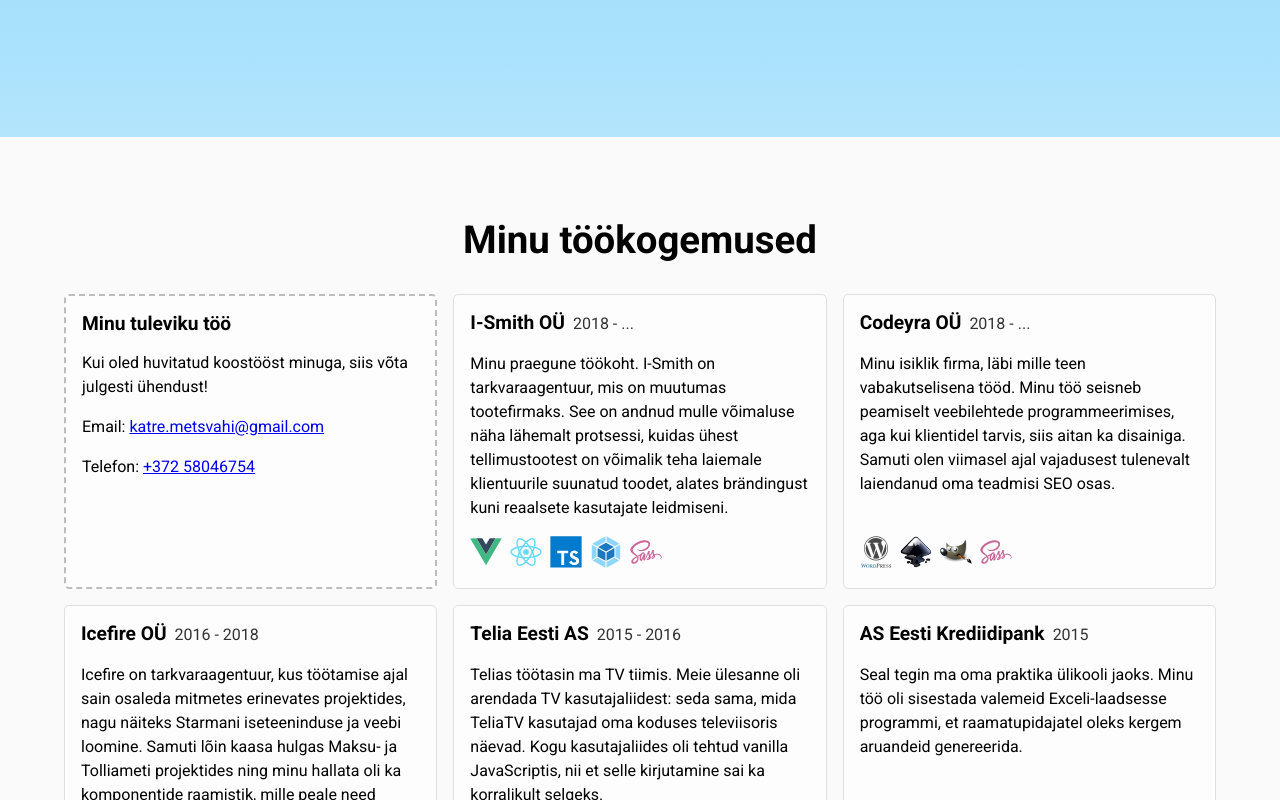
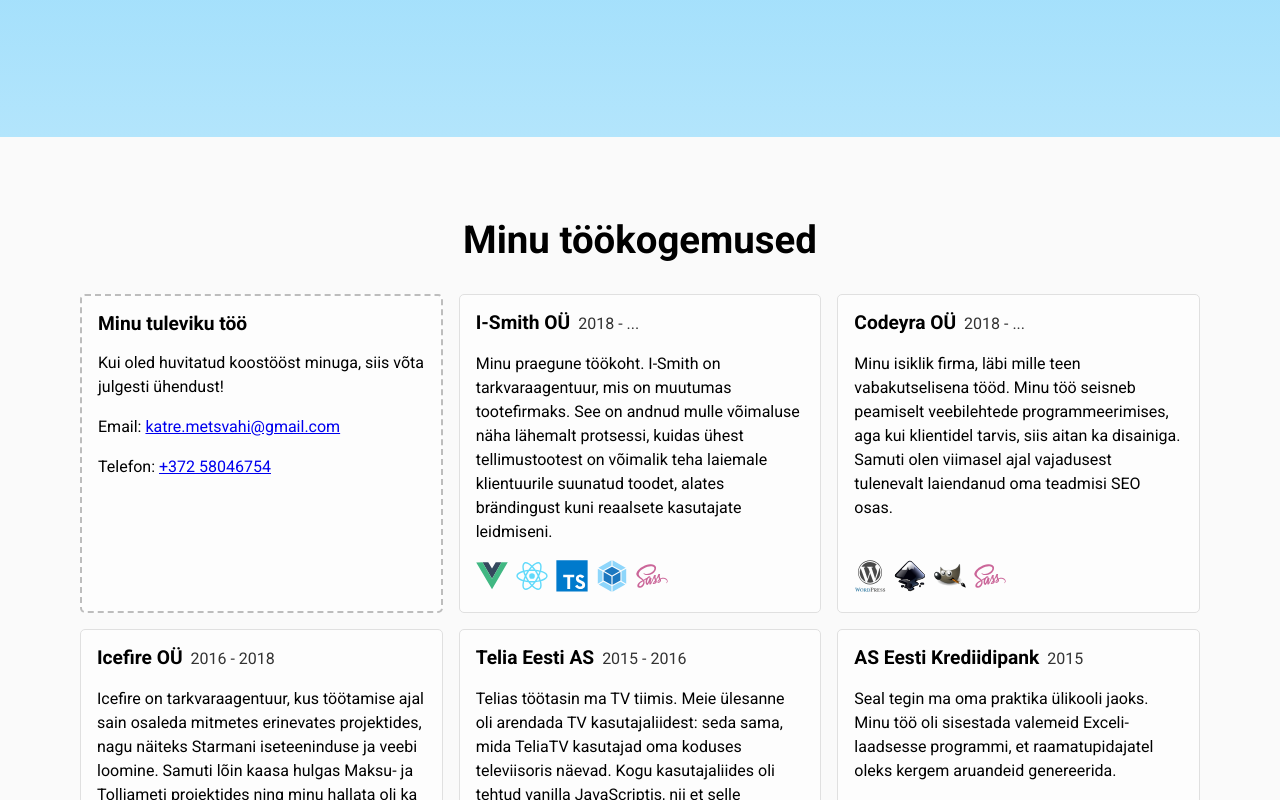
Before and after one commit to KatreMetsvahi/curriculum_vitae, a React (Create React App) app: page / in a window 1280 px wide. Shown: the part 360-1160 px from the top of the page. Built offline with nearby package versions, Linux system fonts and the light colour scheme.

Commit message:
Remove media query

```diff
--- a/src/styles/abstracts/_variables.scss
+++ b/src/styles/abstracts/_variables.scss
@@ -3,5 +3,3 @@ $blue-dark: #81d4fa;
 $grey: #e0e0e0;
 $grey-dark: #bdbdbd;
 $white: #fafafa;
-
-$breakpoint-xs: 576px;
--- a/src/styles/components/_grid.scss
+++ b/src/styles/components/_grid.scss
@@ -1,9 +1,5 @@
 .grid {
   display: grid;
   grid-gap: 1rem;
-  grid-template-columns: 1fr;
-
-  @media (min-width: $breakpoint-xs) {
-    grid-template-columns: repeat(auto-fill, minmax(20rem, 1fr));
-  }
+  grid-template-columns: repeat(auto-fill, minmax(17rem, 1fr));
 }
--- a/src/styles/layout/_section.scss
+++ b/src/styles/layout/_section.scss
@@ -1,6 +1,6 @@
 section {
   margin: 0 auto;
-  max-width: 80rem;
+  max-width: 70rem;
   padding: 10vh 5vw;
   text-align: center;
 }
```
